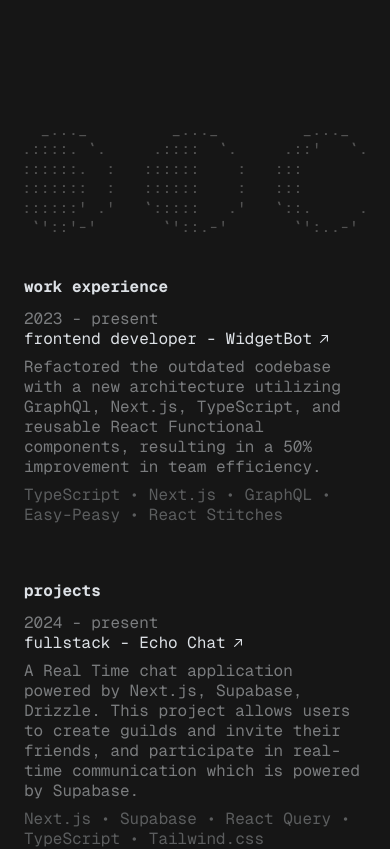
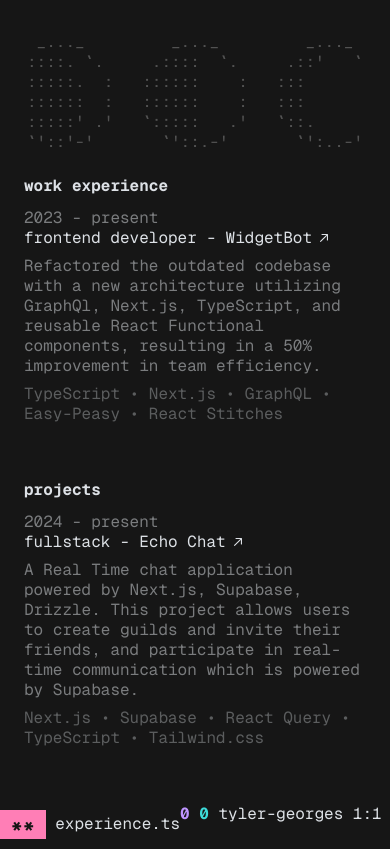
Before and after one commit to tylergeorges/website, a Next.js app: page /experience in a window 390 px wide. Shown: the top 849 px of the page. Built offline with nearby package versions, Linux system fonts and the light colour scheme; a web font is replaced by a local one.

Commit message:
refactor: rework experience page on mobile

```diff
--- a/src/app/experience/page.tsx
+++ b/src/app/experience/page.tsx
@@ -3,16 +3,13 @@ import { workExperience } from '@/lib/data/work-experience';
 
 import { Container } from '@/components/container';
 import { Projects } from '@/components/projects';
-import { SiteLogo } from '@/components/site-logo';
+import { Ascii } from '@/components/ascii';
 
 export default function ExperiencePage() {
   return (
-    <main className="flex-1  vertical md:mx-auto md:max-w-3xl">
-
+    <main className="flex-1   md:mx-auto md:max-w-3xl">
       <Container>
-      <div className="my-10 text-center center-h vertical overflow-hidden">
-        <SiteLogo />
-      </div>
+        <Ascii ascii="circles" className="mb-6 text-secondary" />
 
         <div>
           <h1 className="mb-3 font-bold">work experience</h1>
@@ -20,7 +17,7 @@ export default function ExperiencePage() {
         </div>
 
         <div>
-          <h1 className="mb-3 font-bold ">projects</h1>
+          <h1 className="mb-3 font-bold">projects</h1>
           <Projects projects={projects} />
         </div>
       </Container>
--- a/src/app/layout.tsx
+++ b/src/app/layout.tsx
@@ -30,21 +30,18 @@ export default function RootLayout({
   children: React.ReactNode;
 }>) {
   return (
-    <html lang="en" className="">
+    <html lang="en">
       <body
         className={cn(
-          'relative bg-background font-mono leading-tight text-foreground antialiased vertical',
+          'size-full flex-1 bg-background font-mono leading-tight text-foreground antialiased vertical',
           fontMono.variable,
           fontSans.variable
         )}
       >
         <ModalRenderer />
+        <div className="flex-1 px-6 pt-8 md:pb-4 lg:pt-10">{children}</div>
 
-        <div className="size-full flex-1 px-6 pb-4 pt-8 vertical lg:pt-10">
-          {children}
-
-          <SiteFooter />
-        </div>
+        <SiteFooter />
       </body>
     </html>
   );
--- a/src/app/page.tsx
+++ b/src/app/page.tsx
@@ -4,9 +4,9 @@ import { Ascii } from '@/components/ascii';
 
 export default function Home() {
   return (
-    <main className="flex-1 overflow-auto center vertical">
+    <main className="flex-1 overflow-auto overflow-x-hidden center vertical">
       <Container>
-        <Ascii ascii="dragon" className="mb-8  text-secondary" />
+        <Ascii ascii="dragon" className="mb-8 text-secondary" />
         <SiteNav />
 
         <p className="text-center text-secondary">Welcome to my site, feel free to click around.</p>
--- a/src/components/container.tsx
+++ b/src/components/container.tsx
@@ -4,5 +4,7 @@ export const Container = ({
   children,
   className
 }: React.PropsWithChildren<{ className?: string }>) => (
-  <div className={cn('w-full max-w-fit py-8 vertical md:px-4', className)}>{children}</div>
+  <div className={cn('max-w-fit flex-1 overflow-x-hidden vertical md:px-4 md:py-8', className)}>
+    {children}
+  </div>
 );
--- a/src/components/site-footer.tsx
+++ b/src/components/site-footer.tsx
@@ -2,7 +2,7 @@ import { CurrentPath } from '@/components/current-path';
 import { StatusIndicator } from '@/components/status-indicator';
 
 export const SiteFooter = () => (
-  <div className="sticky bottom-0 hidden w-full justify-between center-v md:horizontal">
+  <div className="sticky bottom-0 w-full justify-between bg-background horizontal center-v">
     <span className="horizontal center-v">
       <StatusIndicator />
       &nbsp;
@@ -12,7 +12,7 @@ export const SiteFooter = () => (
     <span>
       <span className="font-bold text-[#be95ff]">0 </span>
       <span className="font-bold text-[#3ddbd9]">0 </span>
-      tyler-georges 1:1
+      tyler-georges 1:1 &nbsp;
     </span>
   </div>
 );
--- a/src/components/site-logo.tsx
+++ /dev/null
@@ -1,7 +0,0 @@
-import { Ascii } from '@/components/ascii';
-
-export const SiteLogo = () => (
-  <code className="mt-4   text-[4vw] overflow-hidden text-secondary vertical  md:text-base">
-    <Ascii ascii="circles" />
-  </code>
-);
```
